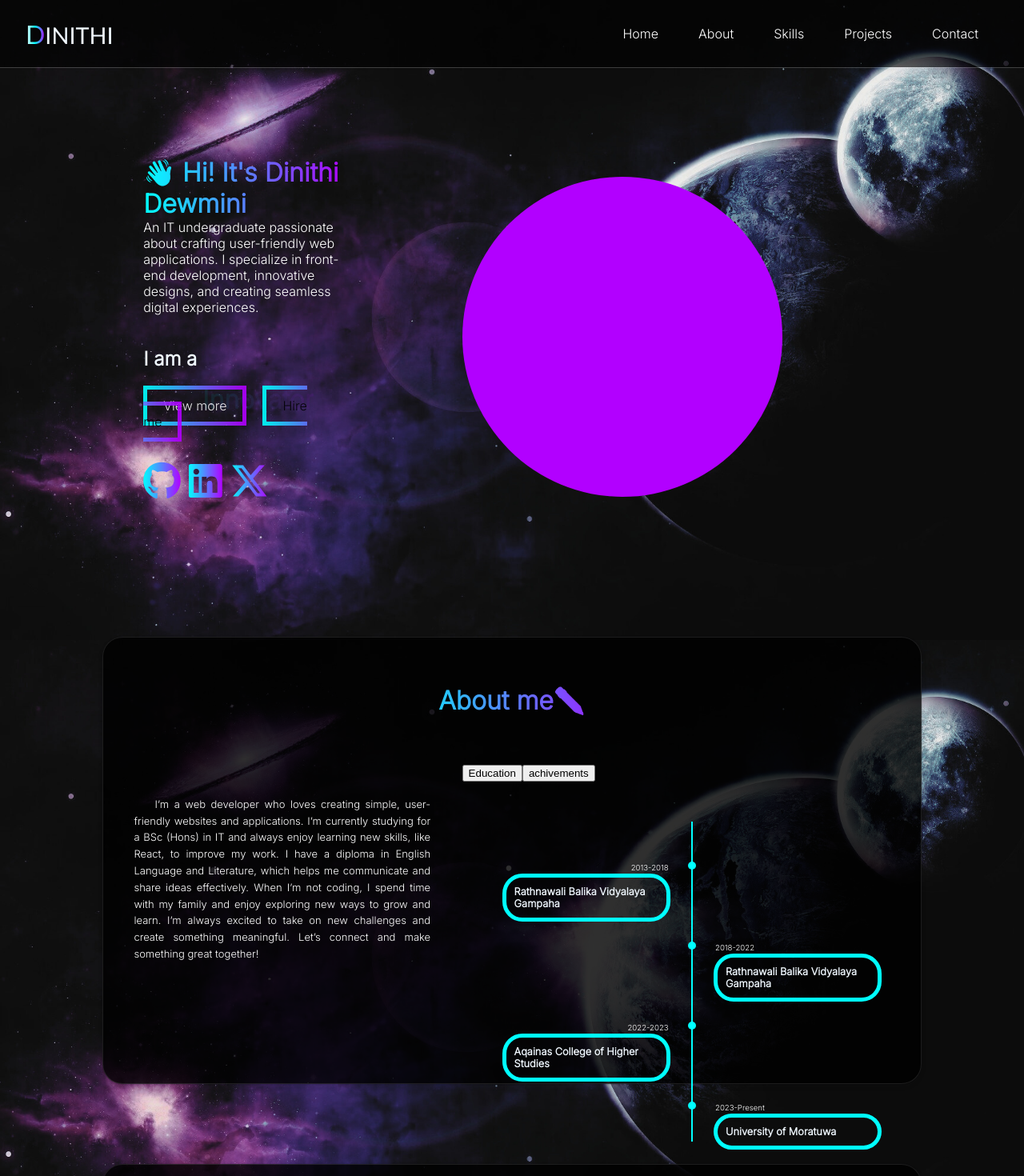
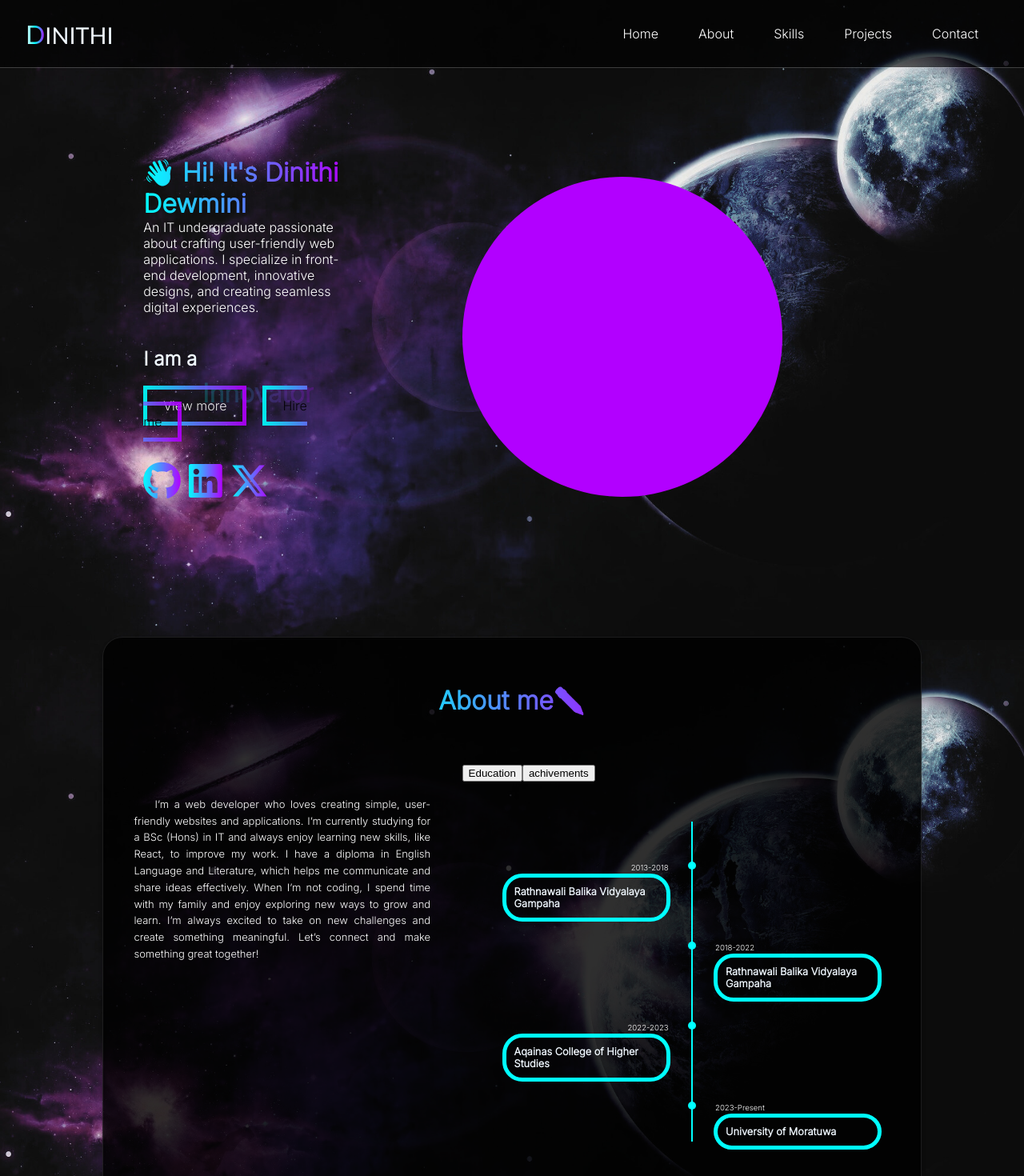
Before and after one commit to Dinithi1625403/myPortfolio, a React (Create React App) app: page / in a window 1280 px wide. Shown: the top 1470 px of the page at 80% size. Built offline with nearby package versions, Linux system fonts and the light colour scheme.

Commit message:
modified aboutsection height

```diff
--- a/src/components/about.css
+++ b/src/components/about.css
@@ -74,7 +74,7 @@ padding: 10px;
 }
 .sub-container{
 
-    height: 400px;
+    height: 550px;
 
 
 }
```
